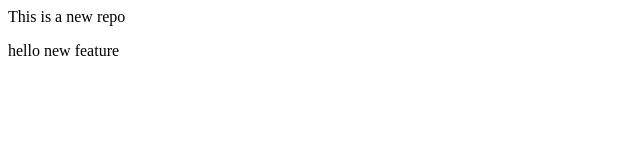
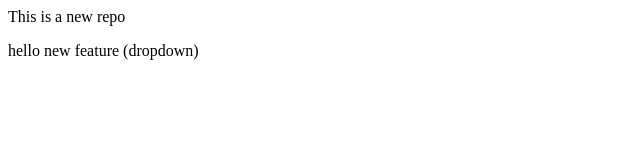
Before and after one commit to sushreesonalipadhan/local-Repo, a plain HTML site: page index.html in a window 1280 px wide. Shown: the full height of the page, 0-640 px from the left. Drawn offline with Linux system fonts and the light colour scheme.

```diff
--- a/index.html
+++ b/index.html
@@ -1,2 +1,2 @@
 <p>This is a new repo<p>
-<p>hello new feature</p>
+<p>hello new feature (dropdown)</p>
```
